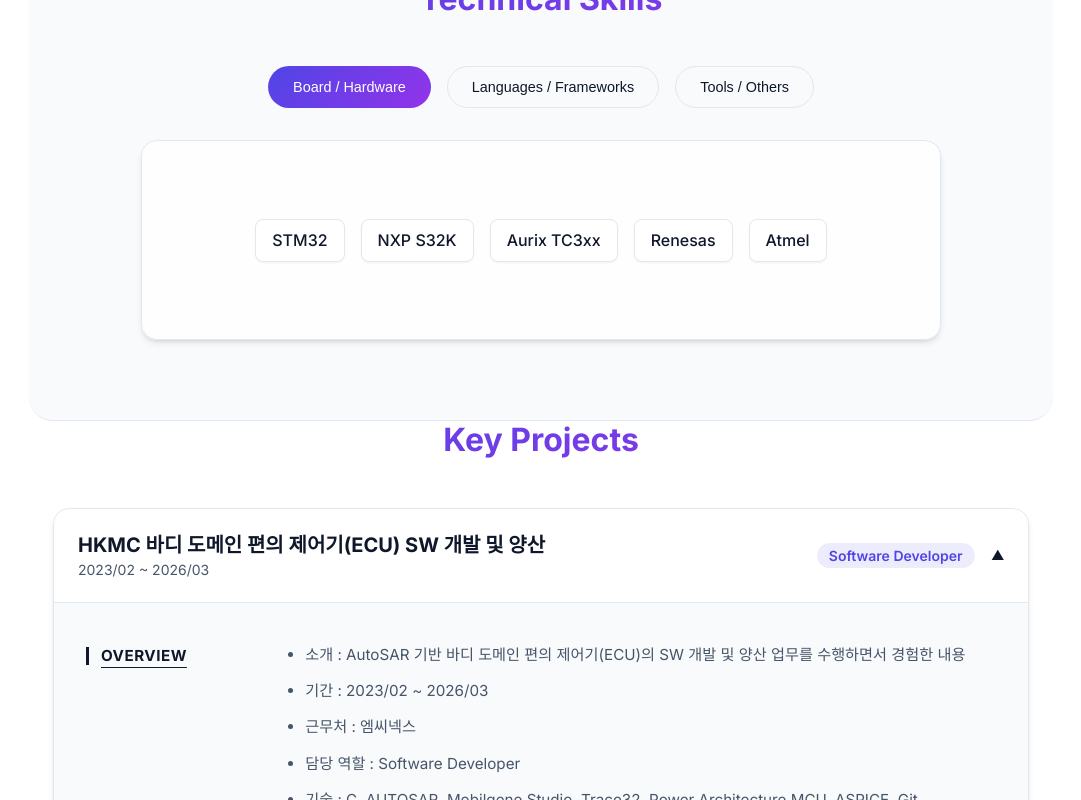
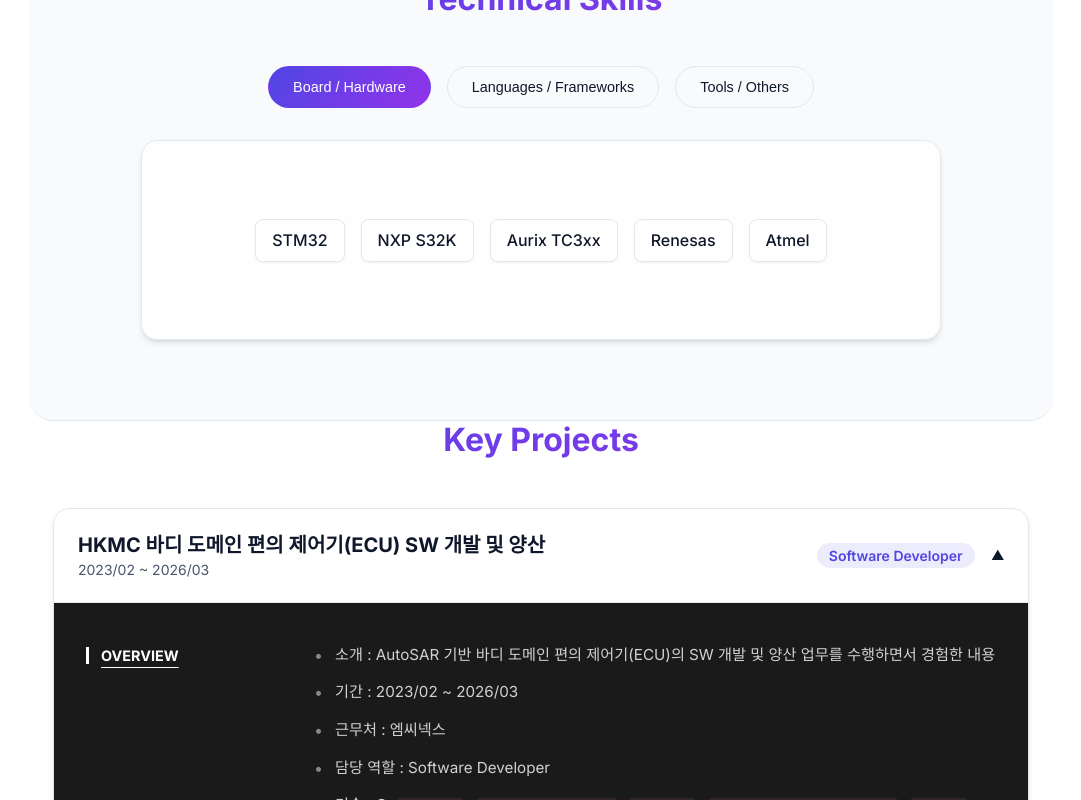
Before and after one commit to TimerOverflow/Hyun9_Portfolio, a React (Vite) app: page / in a window 1280 px wide. Both pictures are taken after a click on the button 640 px from the left and 1638 px from the top of the page. Shown: the part 1083-1883 px from the top of the page, without its empty margins (99-1180 px from the left). Built offline with nearby package versions, Linux system fonts and the light colour scheme.

Commit message:
Add sub-section headers and inline keyword highlighting to project details

```diff
--- a/src/components/Projects.jsx
+++ b/src/components/Projects.jsx
@@ -6,6 +6,22 @@ const Projects = () => {
 
   const toggleAccordion = (id) => {
     setOpenId(openId === id ? null : id);
+  };
+
+  // 인라인 강조(Backticks `...`)를 처리하는 헬퍼 함수
+  const renderTextWithHighlights = (text) => {
+    if (typeof text !== 'string') return text;
+    const parts = text.split(/(`[^`]+`)/g);
+    return parts.map((part, i) => {
+      if (part.startsWith('`') && part.endsWith('`')) {
+        return (
+          <span key={i} style={styles.highlightText}>
+            {part.slice(1, -1)}
+          </span>
+        );
+      }
+      return part;
+    });
   };
 
   return (
@@ -39,13 +55,30 @@ const Projects = () => {
                       <h4 style={styles.subtitle}>{detail.label}</h4>
                     </div>
                     <div style={styles.sectionContent}>
-                      <ul style={styles.bulletList}>
-                        {detail.content.map((item, i) => (
-                          <li key={i} style={styles.bulletItem}>
-                            {item}
-                          </li>
-                        ))}
-                      </ul>
+                      <div style={styles.contentGroup}>
+                        {detail.content.map((item, i) => {
+                          const isHeader = typeof item === 'object' && item.type === 'header';
+                          const contentText = typeof item === 'object' ? item.text : item;
+
+                          if (isHeader) {
+                            return (
+                              <div key={i} style={styles.subHeaderCard}>
+                                <span style={styles.subHeaderIcon}>{item.icon || '📍'}</span>
+                                <span style={styles.subHeaderText}>{contentText}</span>
+                              </div>
+                            );
+                          }
+
+                          return (
+                            <div key={i} style={styles.bulletItemRow}>
+                              <span style={styles.bulletDot}>•</span>
+                              <div style={styles.bulletText}>
+                                {renderTextWithHighlights(contentText)}
+                              </div>
+                            </div>
+                          );
+                        })}
+                      </div>
                     </div>
                   </div>
                 ))}
@@ -114,25 +147,26 @@ const styles = {
   accordionBody: {
     padding: '2.5rem 2rem',
     borderTop: '1px solid var(--border-color)',
-    background: 'var(--bg-secondary)', // Slightly different bg for contrast
+    background: '#1a1a1a', // 노션 느낌의 다크 배경
+    color: '#ffffff',
   },
   sectionRow: {
     display: 'flex',
     gap: '2.5rem',
-    marginBottom: '2.5rem',
+    marginBottom: '3rem',
   },
   sectionLabel: {
     flex: '1',
-    minWidth: '160px',
+    minWidth: '180px',
   },
   sectionContent: {
     flex: '5',
   },
   subtitle: {
-    fontSize: '0.95rem',
+    fontSize: '0.9rem',
     fontWeight: '700',
-    color: 'var(--text-primary)',
-    borderLeft: '3px solid var(--text-primary)',
+    color: '#ffffff',
+    borderLeft: '3px solid #ffffff',
     paddingLeft: '12px',
     margin: 0,
     display: 'inline-block',
@@ -140,35 +174,70 @@ const styles = {
     textDecoration: 'underline',
     textUnderlineOffset: '6px',
     textTransform: 'uppercase',
-    letterSpacing: '0.5px',
   },
-  bulletList: {
-    listStyleType: 'disc',
-    paddingLeft: '1.2rem',
-    margin: 0,
+  contentGroup: {
+    display: 'flex',
+    flexDirection: 'column',
+    gap: '0.75rem',
   },
-  bulletItem: {
-    marginBottom: '0.75rem',
-    color: 'var(--text-secondary)',
+  subHeaderCard: {
+    display: 'flex',
+    alignItems: 'center',
+    gap: '0.75rem',
+    background: '#262626',
+    padding: '0.8rem 1.2rem',
+    borderRadius: '8px',
+    border: '1px solid #333',
+    marginBottom: '0.5rem',
+    marginTop: '1rem',
+  },
+  subHeaderIcon: {
+    fontSize: '1.1rem',
+  },
+  subHeaderText: {
+    fontWeight: '600',
     fontSize: '0.95rem',
+    color: '#e5e5e5',
+  },
+  bulletItemRow: {
+    display: 'flex',
+    gap: '0.75rem',
     lineHeight: '1.6',
+    paddingLeft: '0.5rem',
+  },
+  bulletDot: {
+    color: '#888',
+    flexShrink: 0,
+  },
+  bulletText: {
+    fontSize: '0.95rem',
+    color: '#d1d1d1',
+  },
+  highlightText: {
+    background: '#322626', // 어두운 적색 배경
+    color: '#eb5757', // 노션 스타일 적색
+    padding: '0.1rem 0.3rem',
+    borderRadius: '4px',
+    fontSize: '0.9em',
+    fontFamily: 'monospace',
+    margin: '0 0.1rem',
   },
   stackContainer: {
     display: 'flex',
     flexWrap: 'wrap',
     gap: '0.6rem',
-    marginTop: '2rem',
+    marginTop: '3rem',
     paddingTop: '2rem',
-    borderTop: '1px solid var(--border-color)',
+    borderTop: '1px solid #333',
     justifyContent: 'flex-end',
   },
   stackBadge: {
     fontSize: '0.75rem',
-    background: 'var(--bg-primary)',
-    border: '1px solid var(--border-color)',
+    background: '#262626',
+    border: '1px solid #444',
     padding: '0.3rem 0.8rem',
     borderRadius: '6px',
-    color: 'var(--text-secondary)',
+    color: '#aaa',
     fontWeight: '600',
   }
 };
--- a/src/data/portfolioData.js
+++ b/src/data/portfolioData.js
@@ -41,24 +41,26 @@ export const portfolioData = {
             "기간 : 2023/02 ~ 2026/03",
             "근무처 : 엠씨넥스",
             "담당 역할 : Software Developer",
-            "기술 : C, AUTOSAR, Mobilgene Studio, Trace32, Power Architecture MCU, ASPICE, Git"
+            "기술 : C, `AUTOSAR`, `Mobilgene Studio`, `Trace32`, `Power Architecture MCU`, `ASPICE`, `Git`"
           ]
         },
         {
           label: "Implementation & Achievements",
           content: [
-            "Mobilgene Studio를 이용한 AutoSAR 설정",
-            "기능 요구사항 구현을 위해 BSW Configuration 수행 (BswM, NvM Stack, Dcm, Com Stack ...)",
-            "오토에버 전개 플랫폼 수평전개 검토 및 패치 적용, 통합 중 발생하는 dependency 문제 해결",
-            "개정된 ES 사양 대응: Security Access False Key Attempt 횟수 NvM 저장 및 카운트 로직 구현",
-            "전력 소모 최적화: BswM 인터페이스를 이용한 Sleep / Wakeup 시퀀스 제어 로직 구현"
+            { type: 'header', text: 'Mobilgene Studio를 이용한 AutoSAR 설정', icon: '⚙️' },
+            "기능 요구사항 구현을 위해 `BSW Configuration` 수행 (`BswM`, `NvM Stack`, `Dcm`, `Com Stack` ...)",
+            "오토에버 전개 플랫폼 수평전개 검토 및 패치 적용하고, 플랫폼 패치 적용 및 통합 중 발생하는 `dependency` 문제 원인 파악 및 해결.",
+            "개정된 ES 사양 대응 하기 위해 `Dcm` 스택이 `Security Access`에서 `False Key Attempt` 횟수를 `NvM` 에 저장하도록 하고, `Access Level`에 따라 별도 카운트 하도록 설정 변경.",
+            { type: 'header', text: '고객사 SR 기반 기능 요구사항 개발을 위한 SWC 설계 및 구현', icon: '🚀' },
+            "제어기 주요 파라미터 상태 변수 보존을 위한 `NvM` 연동 인터페이스 설계 및 추가.",
+            "ECU 전력 소모 최적화를 위해 `BswM` 인터페이스를 이용한 `Sleep / Wakeup` 시퀀스 제어 로직 구현.",
+            "`Dcm` 의 `False Key Attempt` 저장 변수가 `NvM` 에 추가되면서 기존 기능 구현을 위한 메모리 영역과 `overlap` 되어 플래시 메모리 레이아웃 재구성 필요. `*.ld` 파일 수정을 주도하여 추가된 기능과 기존 기능 정상 동작 확인."
           ]
         },
         {
           label: "TroubleShooting",
           content: [
-            "CAN 송수신 금지 전압 기능을 CDD_CanCM 모듈로 이관하여 플랫폼 설정 변경 및 코드 리팩토링 수행. 이를 통해 코드 안정성 향상 및 모듈화 검증 완료",
-            "NvM False Key Attempt 저장 변수 추가 시 플래시 메모리 레이아웃 중첩 문제 해결"
+            "제어기 동작 및 CAN 송수신 금지 전압 기능이 ASW에 핸드 코드로 작성 되어 있던 부분을 `CDD_CanCM` 모듈이 핸들링 하도록 플랫폼 설정 변경 및 코드 리팩토링. 그 결과 검증된 모듈을 통한 기능 구현으로 코드 안정성 향상."
           ]
         }
       ],
@@ -74,16 +76,18 @@ export const portfolioData = {
           label: "Overview",
           content: [
             "소개 : 산업용 제어기 메인보드 및 HMI 타켓 보드 하드웨어 브링업 및 로우 레벨 드라이버 설계",
-            "기술 : C, C++, C#, STM32, Renesas, Atmel, Modbus RTU/TCP, BACnet"
+            "기술 : C, C++, C#, `STM32`, `Renesas`, `Atmel`, `Modbus RTU/TCP`, `BACnet`"
           ]
         },
         {
           label: "Implementation & Achievements",
           content: [
-            "30여 종의 산업용 제어기 메인보드 및 HMI 타켓 보드 초기 하드웨어 브링업(Bring-up)",
-            "로우 레벨 보드 드라이버 직접 설계 및 구현",
-            "파일 시스템(FATFS)과 비휘발성 메모리를 활용한 데이터 로깅 및 자체 DB 관리 로직 구현",
-            "통신 프로토콜 구현: Modbus RTU/TCP, BACnet 등 산업용 표준 프로토콜 스택 개발"
+            { type: 'header', text: '다양한 타겟 하드웨어 브링업 및 고객 맞춤형 제어 시스템 구현', icon: '📟' },
+            "30여 종에 달하는 산업용 제어기 메인보드와 소형 디스플레이부터 8인치 고해상도 터치 패널에 이르는 8종 이상의 HMI 타켓 보드 초기 하드웨어 브링업(Bring-up) 및 로우 레벨 보드 드라이버 직접 설계 및 구현.",
+            "파일 시스템(`FATFS`)과 비휘발성 메모리를 활용하여, 장비의 운전 트렌드 데이터 조회 및 실시간/과거 경보(`Alarm`) 리스트 이력을 효율적으로 저장하고 검색할 수 있는 경량화된 자체 DB 관리 로직 구현.",
+            { type: 'header', text: '자체 임베디드 소프트웨어 라이브러리 개발', icon: '📂' },
+            "어플리케이션과 하드웨어 종속 로직이 결합(`coupled`)된 레거시 코드를 분리하는 구조적 리팩토링 주도.",
+            "하드웨어 종속성이 있는 로직을 디바이스 드라이버로 모듈화하고, 재사용 가능한 어플리케이션 로직을 별도 모듈로 구현."
           ]
         },
         {
```
